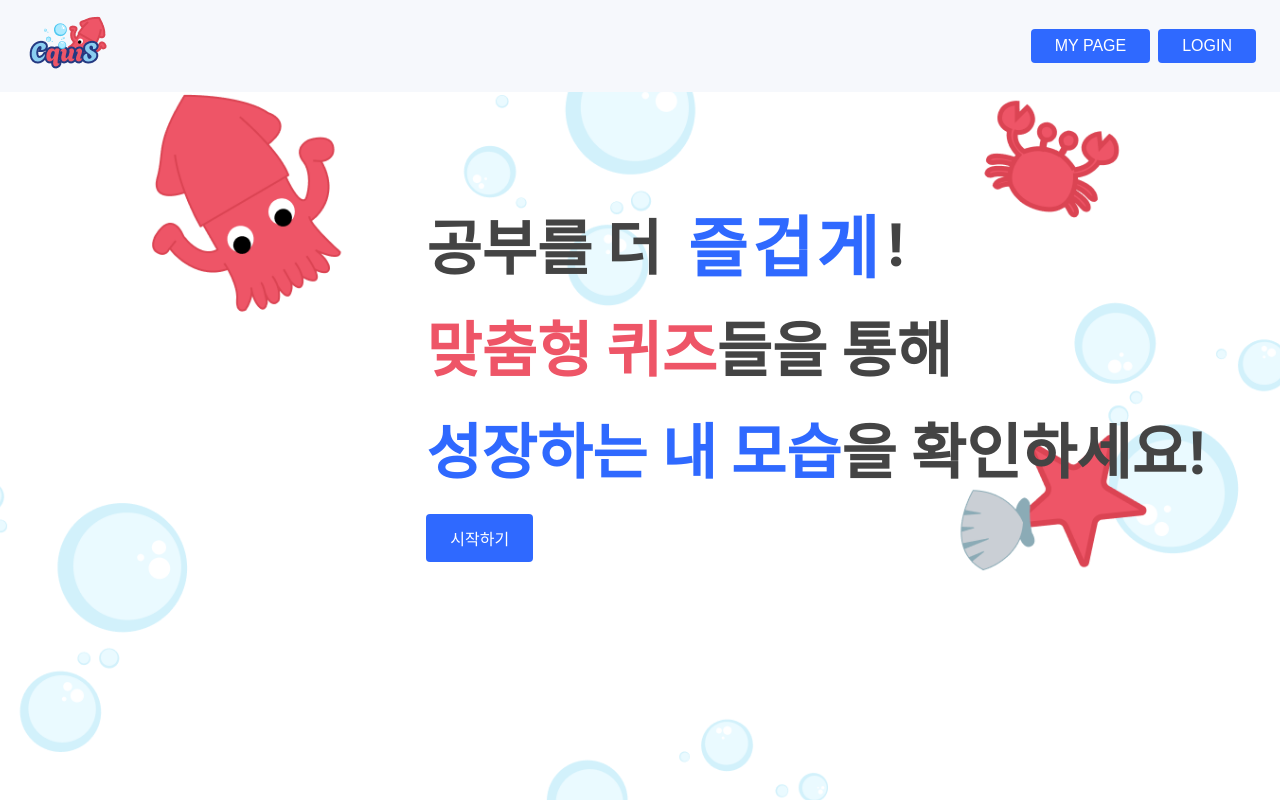
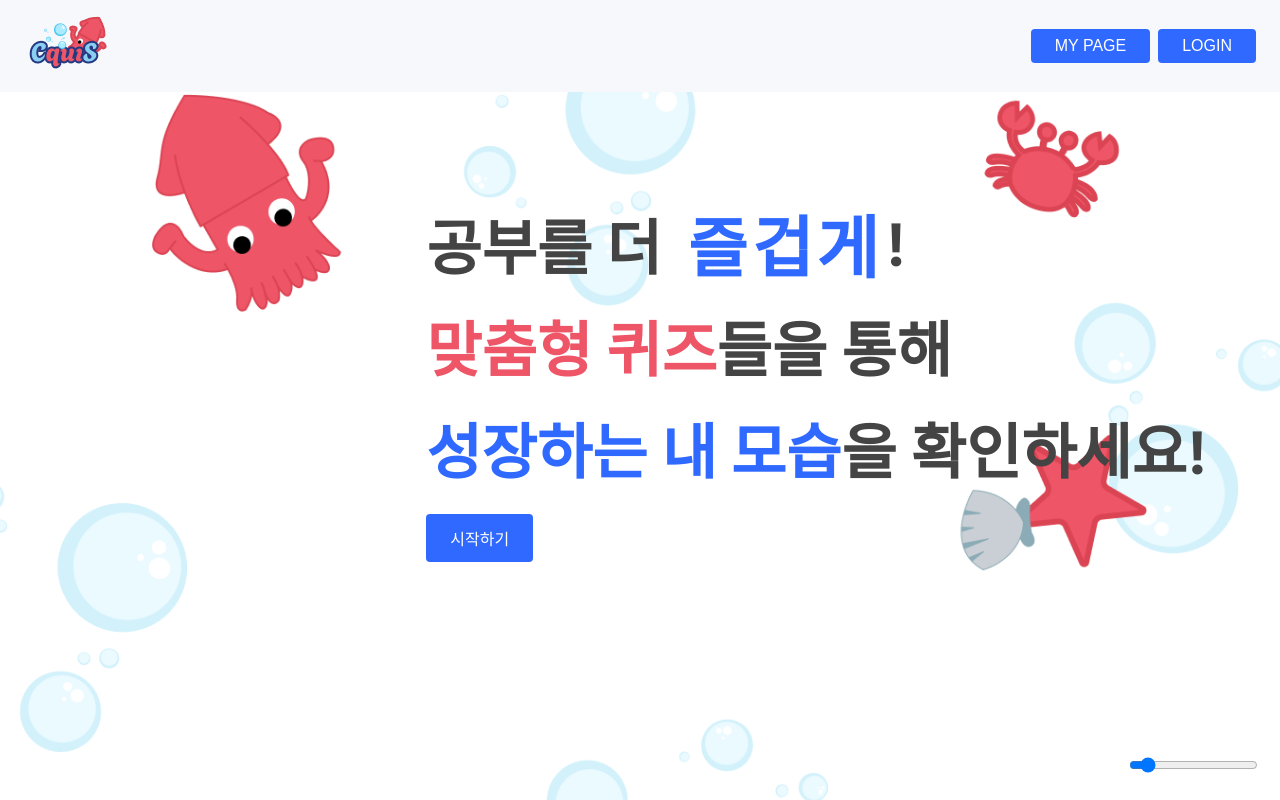
Before and after one commit to Jungle-CQuiS/Frontend, a React (Create React App) app: page / in a window 1280 px wide. Built offline with nearby package versions, Linux system fonts and the light colour scheme.

Commit message:
Feat: Add volume slider

```diff
--- a/src/App.tsx
+++ b/src/App.tsx
@@ -25,6 +25,7 @@ import { SingleModePage } from './pages/single/single';
 import SingleModeQuiz from './pages/single/quiz/singleQuiz';
 import { SingleResultPage } from './pages/single/result/singleResult';
 import { BackgroundMusicProvider } from './components/soundEffect/BackgroundMusic';
+import VolumeSlider from './components/soundEffect/VolumeSlider';
 
 function App() {
   const [nickname, setNickname] = useState<string | null>(localStorage.getItem("nickname"));
@@ -161,6 +162,7 @@ function App() {
           </Route>
 
         </Routes>
+        <VolumeSlider />
       </BackgroundMusicProvider>
     </>
   );
--- a/src/components/soundEffect/BackgroundMusic.tsx
+++ b/src/components/soundEffect/BackgroundMusic.tsx
@@ -1,21 +1,26 @@
-import React, { createContext, useContext, useEffect, useRef } from 'react';
+import React, { createContext, useContext, useEffect, useRef, useState } from 'react';
 import { useLocation } from 'react-router-dom';
 
-const BackgroundMusicContext = createContext<HTMLAudioElement | null>(null);
+const BackgroundMusicContext = createContext<{
+  audio: HTMLAudioElement | null;
+  setVolume: (volume: number) => void;
+} | null>(null);
 
 export const BackgroundMusicProvider: React.FC<{ children: React.ReactNode }> = ({ children }) => {
   const audioRef = useRef<HTMLAudioElement | null>(null);
   const location = useLocation();
 
+  // localStorage에서 볼륨 불러오기 (없으면 0.1로 초기 설정)
+  const initialVolume = parseFloat(localStorage.getItem('backgroundVolume') || '0.1');
+  const [volume, setVolume] = useState(initialVolume);
+
   useEffect(() => {
     if (!audioRef.current) {
-      // 새로 Audio 객체를 생성해서 ref에 할당
       audioRef.current = new Audio('/sounds/Aquarium.mp3');
       audioRef.current.loop = true;
-      audioRef.current.volume = 0.1;
+      audioRef.current.volume = volume;
     }
 
-    // 새로고침 시에도 항상 클릭 이벤트를 추가
     const handleUserInteraction = () => {
       audioRef.current?.play().catch(error => {
         console.error("오디오 재생 실패:", error);
@@ -24,7 +29,6 @@ export const BackgroundMusicProvider: React.FC<{ children: React.ReactNode }> =
 
     document.addEventListener("click", handleUserInteraction);
 
-    // 컴포넌트 언마운트 시 이벤트 리스너 제거
     return () => {
       document.removeEventListener("click", handleUserInteraction);
     };
@@ -33,34 +37,39 @@ export const BackgroundMusicProvider: React.FC<{ children: React.ReactNode }> =
   useEffect(() => {
     const audio = audioRef.current;
     if (audio) {
-      // 페이지에 따라 배경음악을 변경하고 자동 재생 시도
-      if (location.pathname.startsWith("/single")) {
-        if (audio.src !== window.location.origin + "/sounds/Aquaroad.mp3") {
-          audio.src = "/sounds/Aquaroad.mp3";
-          audio.load(); // src 변경 시 load() 호출하여 새로운 파일을 불러옴
-          audio.play().catch(error => console.error("오디오 재생 실패:", error));
-        }
-        audio.volume = 0.1;
-      } else if (location.pathname.startsWith("/room/") || location.pathname.startsWith("/multi/")) {
-        if (audio.src !== window.location.origin + "/sounds/where_stars_rest.mp3") {
-          audio.src = "/sounds/where_stars_rest.mp3";
+      const setNewAudioSource = (src: string) => {
+        if (audio.src !== window.location.origin + src) {
+          audio.src = src;
           audio.load();
           audio.play().catch(error => console.error("오디오 재생 실패:", error));
         }
-        audio.volume = 0.02;
+      };
+
+      if (location.pathname.startsWith("/single")) {
+        setNewAudioSource("/sounds/Aquaroad.mp3");
+      } else if (location.pathname.startsWith("/room/") || location.pathname.startsWith("/multi/")) {
+        setNewAudioSource("/sounds/where_stars_rest.mp3");
       } else {
-        if (audio.src !== window.location.origin + "/sounds/Aquarium.mp3") {
-          audio.src = "/sounds/Aquarium.mp3";
-          audio.load();
-          audio.play().catch(error => console.error("오디오 재생 실패:", error));
-        }
-        audio.volume = 0.1;
+        setNewAudioSource("/sounds/Aquarium.mp3");
       }
     }
   }, [location]);
 
+  // 볼륨이 변경될 때마다 localStorage에 저장
+  useEffect(() => {
+    if (audioRef.current) {
+      audioRef.current.volume = volume;
+      localStorage.setItem('backgroundVolume', volume.toString());
+    }
+  }, [volume]);
+
   return (
-    <BackgroundMusicContext.Provider value={audioRef.current}>
+    <BackgroundMusicContext.Provider
+      value={{
+        audio: audioRef.current,
+        setVolume,
+      }}
+    >
       {children}
     </BackgroundMusicContext.Provider>
   );
--- /dev/null
+++ b/src/components/soundEffect/VolumeSlider.tsx
@@ -0,0 +1,33 @@
+import React, { useEffect, useState } from 'react';
+import { useBackgroundMusic } from './BackgroundMusic';
+
+const VolumeControl: React.FC = () => {
+  const backgroundMusic = useBackgroundMusic();
+  const [volume, setVolume] = useState(backgroundMusic?.audio?.volume || 0.1);
+
+  useEffect(() => {
+    const savedVolume = parseFloat(localStorage.getItem('backgroundVolume') || '0.1');
+    setVolume(savedVolume);
+  }, []);
+
+  const handleVolumeChange = (e: React.ChangeEvent<HTMLInputElement>) => {
+    const newVolume = parseFloat(e.target.value);
+    setVolume(newVolume);
+    backgroundMusic?.setVolume(newVolume);
+  };
+
+  return (
+    <div style={{ position: 'fixed', bottom: 20, right: 20 }}>
+        <input
+        type="range"
+        min="0"
+        max="1"
+        step="0.01"
+        value={volume}
+        onChange={handleVolumeChange}
+        />
+    </div>
+  );
+};
+
+export default VolumeControl;
```
